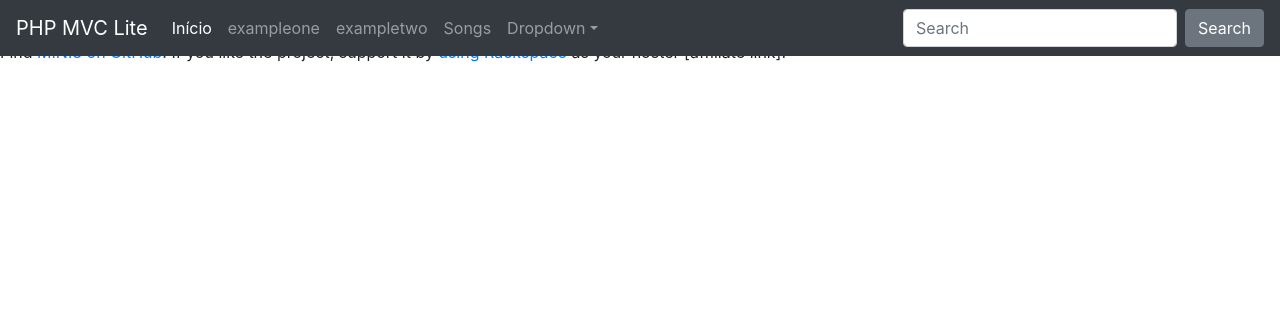
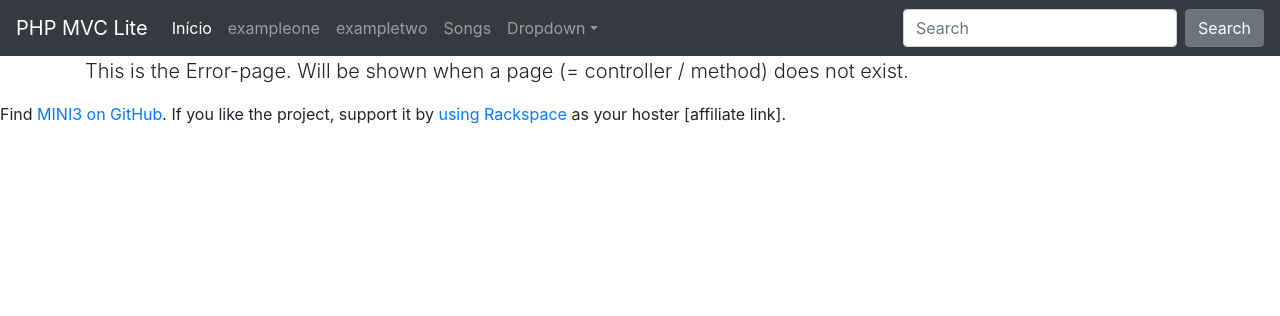
Before and after one commit to sistematico/php-mvc-lite, a PHP site: template app/view/error/index.php in a window 1280 px wide. Shown: the top 316 px of the page. Run offline with PHP 8.4, Linux system fonts and the light colour scheme; the template is opened without the code that fills it, so the values that code supplies are empty; some libraries are stand-ins or nearby versions.

Commit message:
Updated error page

```diff
--- a/app/view/error/index.php
+++ b/app/view/error/index.php
@@ -1,3 +1,6 @@
-<div class="container">
-    <p>This is the Error-page. Will be shown when a page (= controller / method) does not exist.</p>
-</div>
+<main role="main" class="container">
+    <div class="starter-template">
+        <h1>Erro</h1>
+        <p class="lead">This is the Error-page. Will be shown when a page (= controller / method) does not exist.</p>
+    </div>
+</main><!-- /.container -->
```
